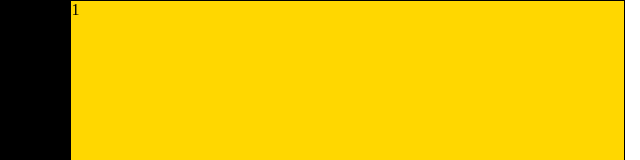
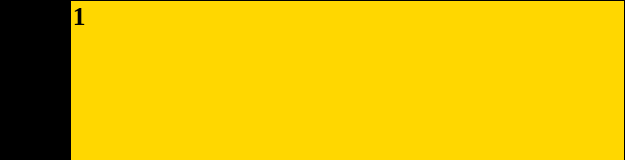
Before and after one commit to karlklaffen/reactapp, a React (Vite) app: page / in a window 1280 px wide. Shown: the top 160 px of the page, without its empty margins (640-1280 px from the left). Built offline with nearby package versions, Linux system fonts and the light colour scheme.

Commit message:
Edited CSS for crossword

```diff
--- a/src/Crossword.css
+++ b/src/Crossword.css
@@ -26,6 +26,8 @@
 
 .num {
     position: absolute;
-    left: 0px;
-    top: 0px;
+    font-size: 2vw;
+    left: 0.1vw;
+    top: 0.1vw;
+    font-weight: bold;
 }
```
